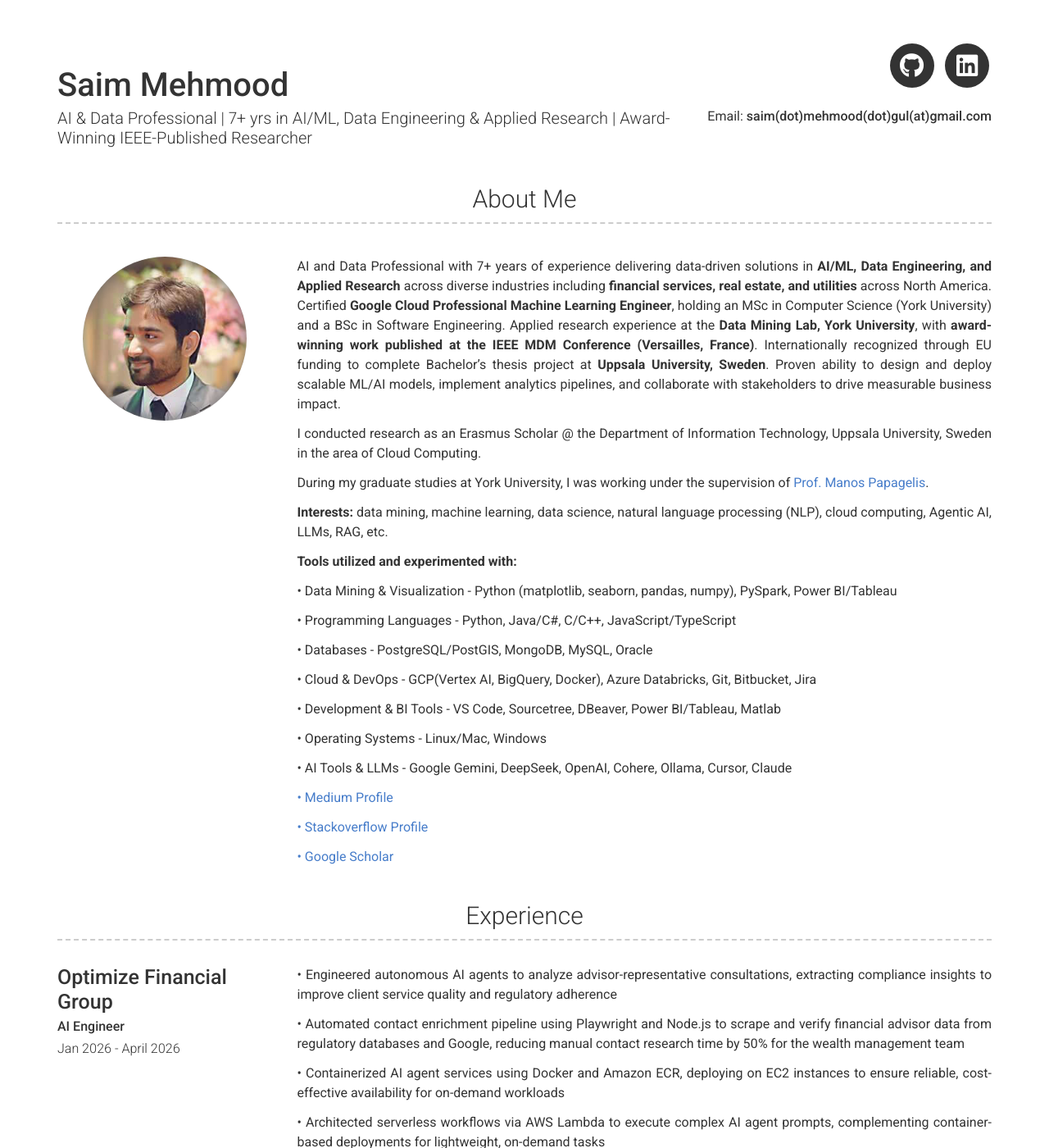
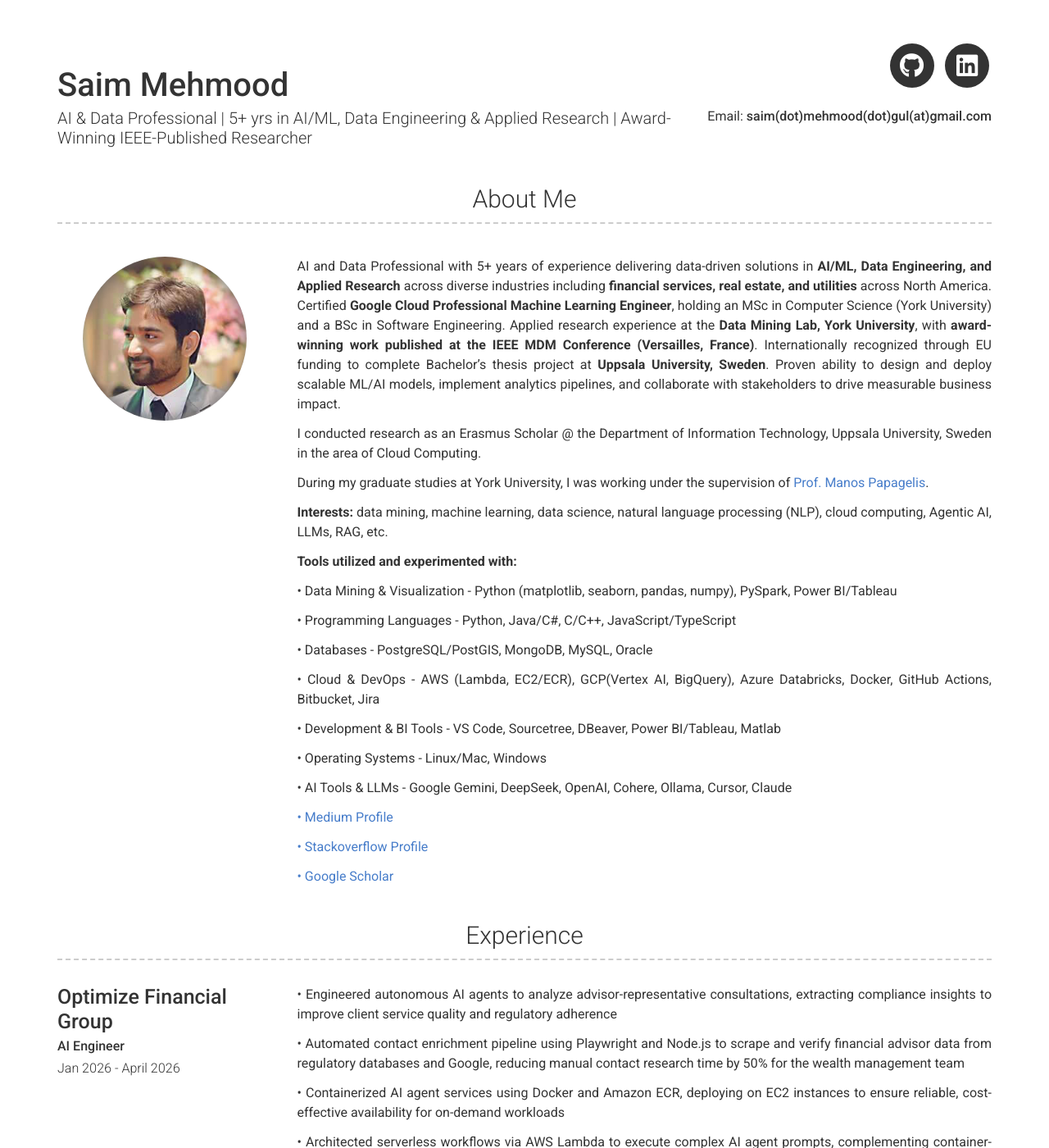
Before and after one commit to saimmehmood/saimmehmood.github.io, a Jekyll site: the page built from index.md, in a window 1280 px wide and 1400 px high. Shown: the whole window at 82% size. Built offline with Jekyll 4.4.1, drawn with Linux system fonts in a browser that asks for light colours; nearby versions of some CDN libraries.

Commit message:
update years of experience and expand cloud/devops tools list
Co-Authored-By: Claude Sonnet 4.6 <noreply@anthropic.com>

```diff
--- a/_config.yml
+++ b/_config.yml
@@ -6,7 +6,7 @@ darkmode: false
 
 # Personal info
 name: Saim Mehmood
-title: AI & Data Professional | 7+ yrs in AI/ML, Data Engineering & Applied Research | Award-Winning IEEE-Published Researcher
+title: AI & Data Professional | 5+ yrs in AI/ML, Data Engineering & Applied Research | Award-Winning IEEE-Published Researcher
 email: saim(dot)mehmood(dot)gul(at)gmail.com
 #phone: +1 (847) 641-4612
 #website: saimmemhmood.com
@@ -29,7 +29,7 @@ linkedin_username: saimmehmoodgul
 # about_title: About Me
 about_profile_image: images/circle-cropped.png
 about_content: | # this will include new lines to allow paragraphs
-    AI and Data Professional with 7+ years of experience delivering data-driven solutions in **AI/ML, Data
+    AI and Data Professional with 5+ years of experience delivering data-driven solutions in **AI/ML, Data
     Engineering, and Applied Research** across diverse industries including **financial services, real estate,
     and utilities** across North America. Certified **Google Cloud Professional Machine Learning Engineer**,
     holding an MSc in Computer Science (York University) and a BSc in Software Engineering. Applied research
@@ -53,7 +53,7 @@ about_content: | # this will include new lines to allow paragraphs
 
     • Databases - PostgreSQL/PostGIS, MongoDB, MySQL, Oracle
 
-    • Cloud & DevOps - GCP(Vertex AI, BigQuery, Docker), Azure Databricks, Git, Bitbucket, Jira
+    • Cloud & DevOps - AWS (Lambda, EC2/ECR), GCP(Vertex AI, BigQuery), Azure Databricks, Docker, GitHub Actions, Bitbucket, Jira
 
     • Development & BI Tools - VS Code, Sourcetree, DBeaver, Power BI/Tableau, Matlab
 
```
